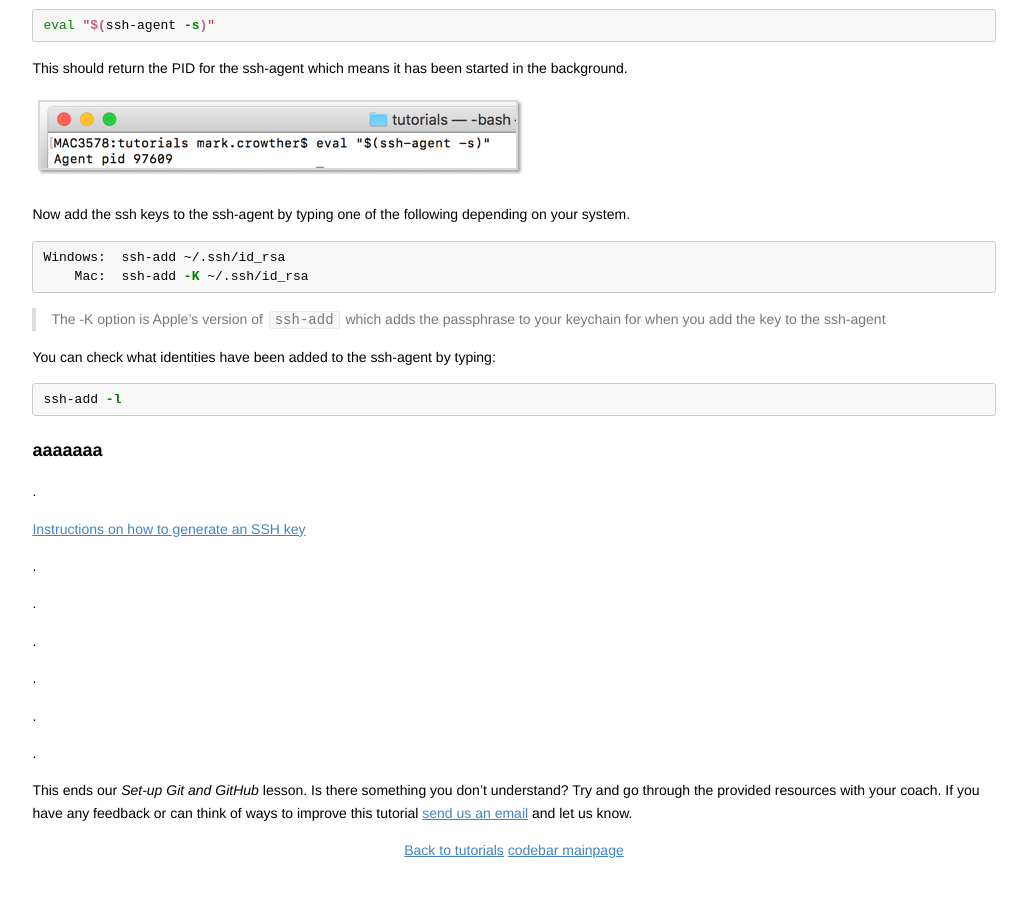
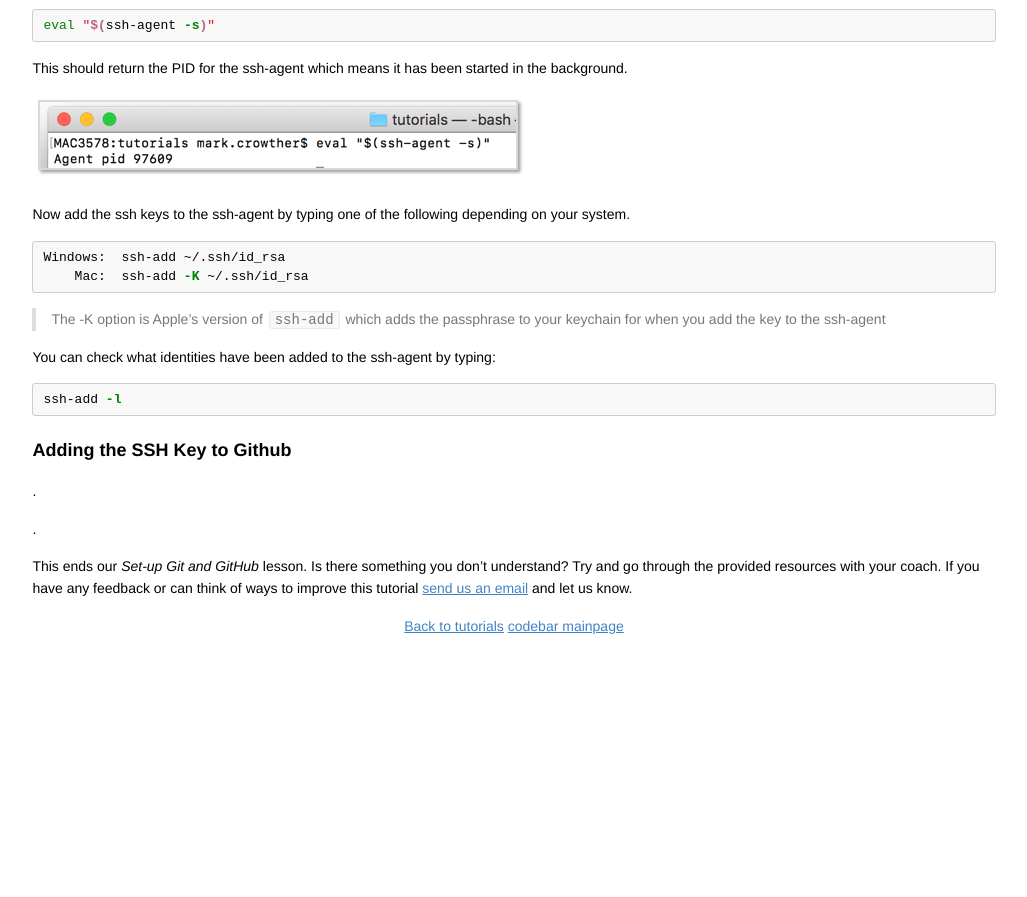
Before and after one commit to codebar/tutorials, a Jekyll site: the page built from version-control/set-up/tutorial.md, in a window 1280 px wide and 900 px high, scrolled down 1876 px. Shown: the top 897 px of the window, without its empty margins (126-1153 px from the left). Built offline with Jekyll 4.4.1, drawn with Linux system fonts in a browser that asks for light colours; after the commit the page ends 2551 px from its top, so only the background shows below that.

Commit message:
Recheck SSH keys

````diff
--- a/version-control/set-up/tutorial.md
+++ b/version-control/set-up/tutorial.md
@@ -88,56 +88,7 @@ You can check what identities have been added to the ssh-agent by typing:
 ssh-add -l
 ```
 
-### aaaaaaa
-.
-
-[Instructions on how to generate an SSH key](https://git-scm.com/book/en/v2/Git-on-the-Server-Generating-Your-SSH-Public-Key)
-
-
-.
-
-.
-
-.
-
-.
-
-
-
-
-
-
-
-
-
-
-
-
-
-
-
-
-
-
-
-
-
-
-
-
-
-
-
-
-
-
-
-
-
-
-
-
-
+### Adding the SSH Key to Github
 
 
 
````
